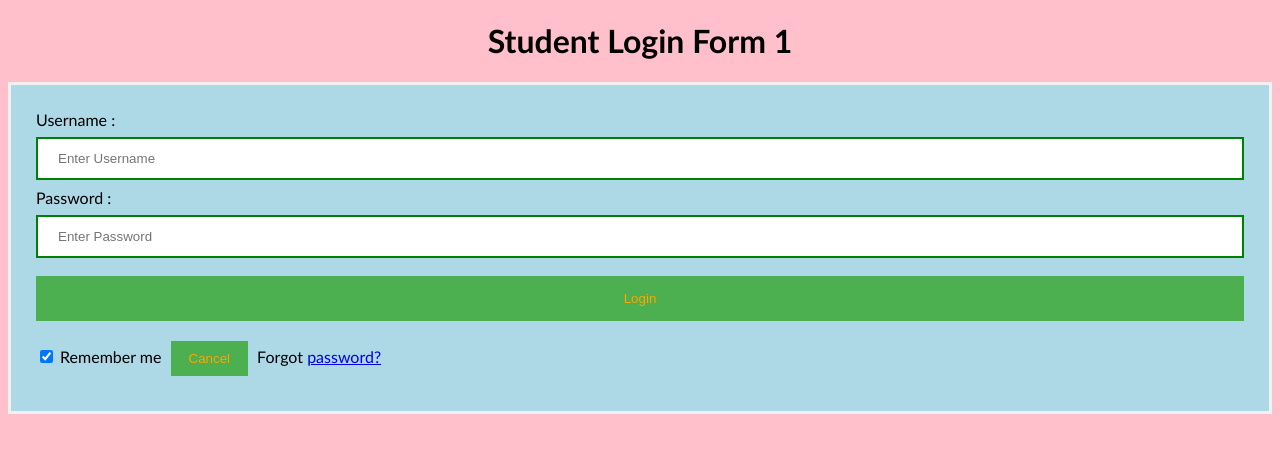
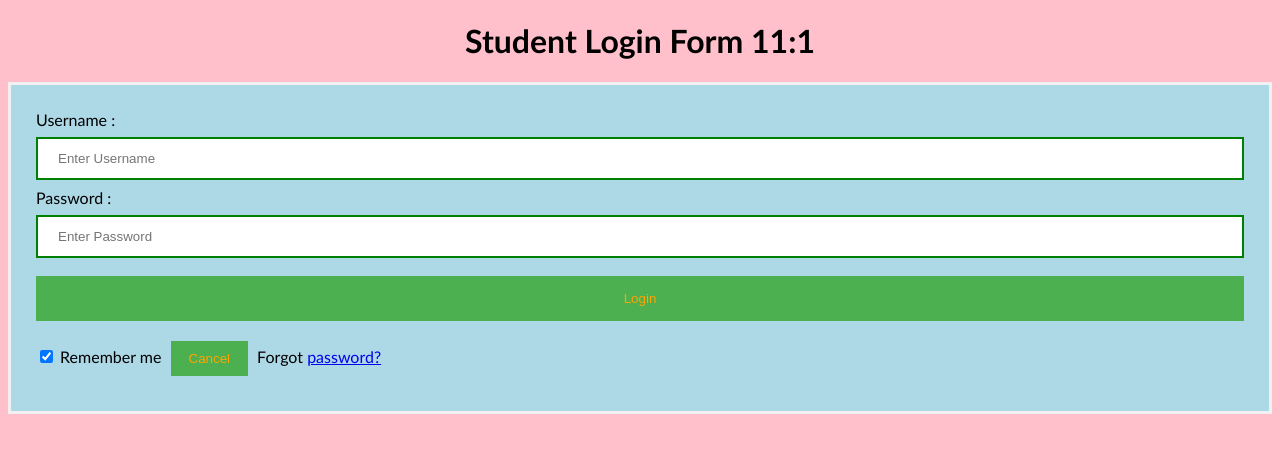
Before and after one commit to soumyapcm/gitProject1, a plain HTML site: page index.html in a window 1280 px wide. Drawn offline with Linux system fonts and the light colour scheme.

Commit message:
index file updated

```diff
--- a/index.html
+++ b/index.html
@@ -45,7 +45,7 @@
 </style>
 </head>
 <body>
-    <center> <h1> Student Login Form 1 </h1> </center>
+    <center> <h1> Student Login Form 11:1 </h1> </center>
     <form>
         <div class="container">
             <label>Username : </label>
```
